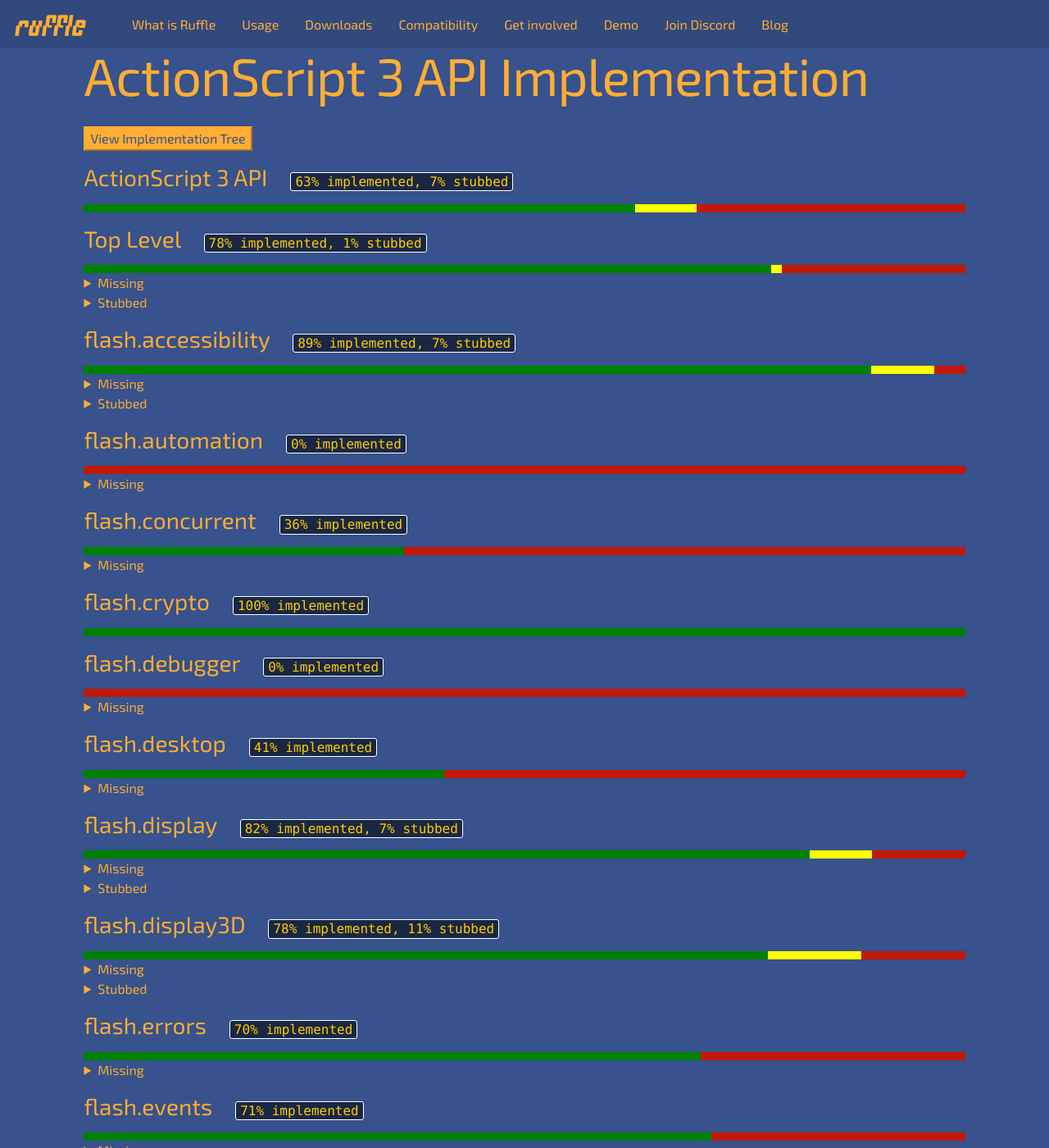
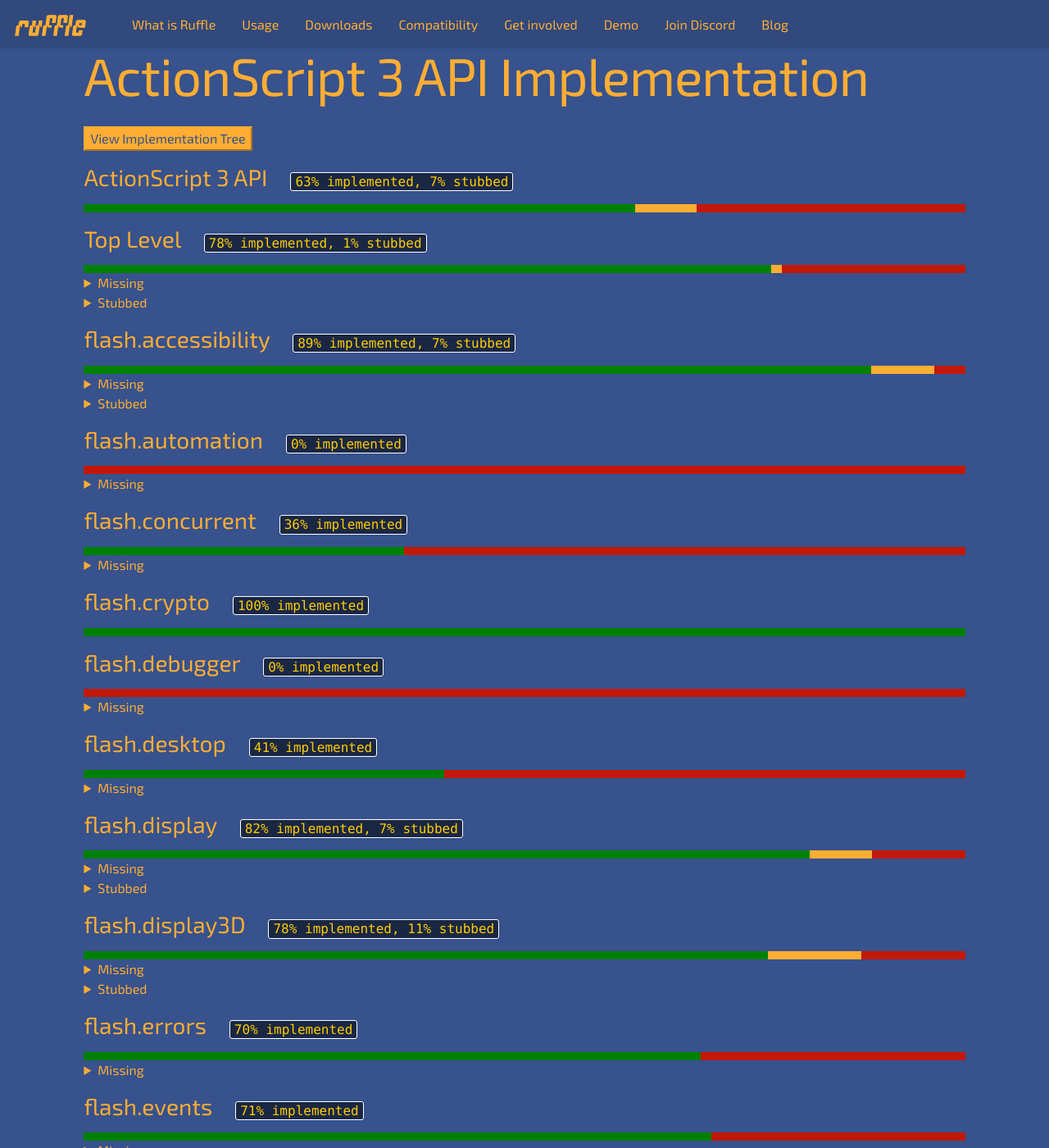
Before and after one commit to ruffle-rs/ruffle-rs.github.io, a Jekyll site: the page built from avm2.html, in a window 1280 px wide and 1400 px high. Shown: the whole window at 82% size. Built offline with Jekyll 4.4.1, drawn with Linux system fonts in a browser that asks for light colours.

Commit message:
avm2: Update progress bars from yellow to ruffle-orange

```diff
--- a/avm2.html
+++ b/avm2.html
@@ -21,7 +21,7 @@
   .progress-bar {
     width: 100%;
     height: 10px;
-    background: linear-gradient(to right, green 0, green var(--green-percent), yellow var(--green-percent), yellow var(--yellow-end-percent), #C21807 var(--yellow-end-percent), #C21807 100%);
+    background: linear-gradient(to right, green 0, green var(--green-percent), var(--ruffle-orange) var(--green-percent), var(--ruffle-orange) var(--yellow-end-percent), #C21807 var(--yellow-end-percent), #C21807 100%);
   }
   .wrapper {
     max-width: 100%;
```
